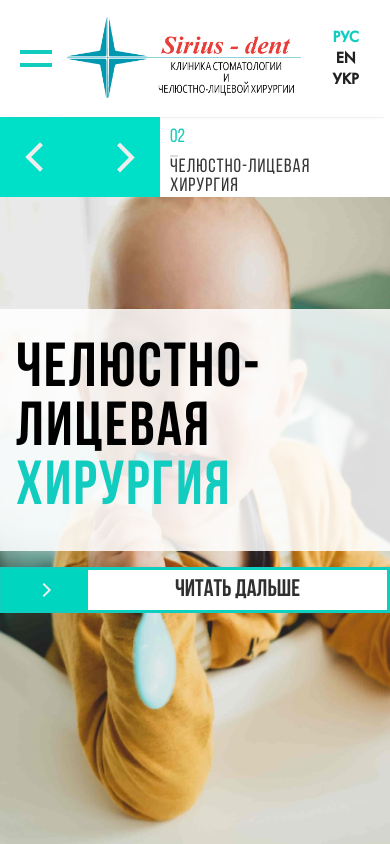
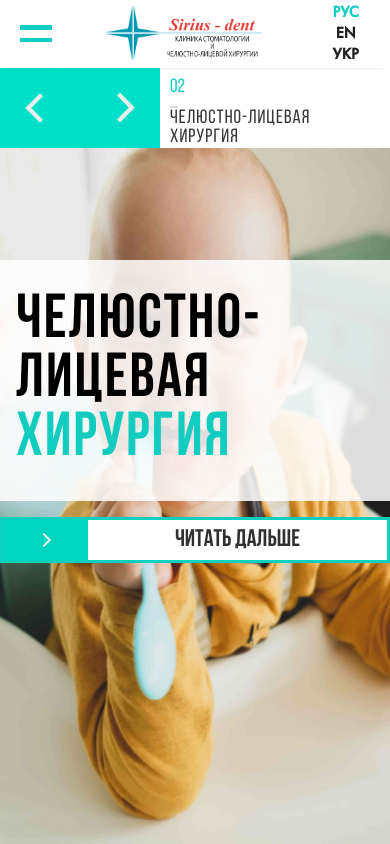
Before and after one commit to ilsrbn/nextjs-sirius, a Next.js app: page / in a window 390 px wide. Built offline with nearby package versions, Linux system fonts and the light colour scheme.

Commit message:
header size reduced to 8vh to 8 vh

```diff
--- a/styles/Content.css
+++ b/styles/Content.css
@@ -37,14 +37,16 @@
 @media only screen and (max-width: 1023px) {
   .content {
     left: 0;
+    height: 92vh;
+    top: 8vh;
   }
 
   .page {
-    height: 86.1vh;
+    height: 92vh;
   }
 
   .swiper-slide {
-    flex: 0 1 86.1vh;
+    flex: 0 1 92vh;
   }
 
   .wrapper {
--- a/styles/Glavnaya.css
+++ b/styles/Glavnaya.css
@@ -1,14 +1,12 @@
 /*--Slider Settings--*/
 .Glavnaya {
 	width: auto;
-	/*height: 86.1vh;*/
   height: 100%;
 }
 
 .Glavnaya .swiper-wrapper {
 	display: flex;
 	flex-direction: row;
-	/*height: 86.1vh;*/
   height: 100%;
 	width: 100%;
 }
@@ -116,6 +114,10 @@
 }
 
 @media only screen and (max-width: 1023px) {
+  .Glavnaya .swiper-wrapper {
+    height: 92vh;
+  }
+
   .nav__button__accesoir {
     display: none;
   }
--- a/styles/Glavnaya__slides__container.css
+++ b/styles/Glavnaya__slides__container.css
@@ -13,6 +13,10 @@
 @media only screen and (max-width: 1023px) {
   .Glavnaya .swiper-slide {
     flex: 1 0 100vw;
+  }
+
+  .Glavnaya .swiper-wrapper {
+    height: 92vh;
   }
 }
 
@@ -171,7 +175,7 @@
 .Glavnaya .image__container {
   float: right;
   width: 51.321875vw;
-  height: 86.1vh;
+  height: 92vh;
   background-size: cover;
 }
 
--- a/styles/Header.css
+++ b/styles/Header.css
@@ -177,8 +177,12 @@
 }
 
 @media only screen and (max-width: 1023px) {
+  .solomon {
+    height: 8vh;
+  }
   .header {
     box-shadow: 0px 4px 4px -6px gray;
+    height: 8vh;
   }
 
   .buttons > * {
@@ -196,7 +200,7 @@
   }
 
   .logo {
-    width: 60vw;
+    width: 40vw;
     margin: 0 auto;
     height: auto;
   }
--- a/styles/Kontakty.css
+++ b/styles/Kontakty.css
@@ -171,7 +171,7 @@
 	.Kontakty {
 		padding: 5% 5% 20%;
 		width: 100%;
-		height: 86.1vh;
+		height: 92vh;
 	}
 
 	.Kontakty .image__container {
--- a/styles/ONas.css
+++ b/styles/ONas.css
@@ -75,7 +75,7 @@
 	.ONas {
 		padding: 0 5% 15%;
 		flex-direction: column;
-		height: 86.1vh;
+		height: 92vh;
 	}
 
 	.ONas .image__container {
--- a/styles/Partnery.css
+++ b/styles/Partnery.css
@@ -88,7 +88,7 @@
 		display: flex;
 		flex-direction: column;
 		padding: 0 5% 15%;
-		height: 86.1vh;
+		height: 92vh;
 	}
 
 	.Partnery .image__container {
--- a/styles/Sidebar.css
+++ b/styles/Sidebar.css
@@ -18,7 +18,7 @@
   margin: 0;
   flex-direction: column;
   justify-content: center;
-  height: 13.9vh;
+  height: 8vh;
   display: none;
   width: 15vw;
   cursor: pointer;
@@ -137,17 +137,17 @@
 
   .Sidebar {
     width: 0;
-    height: 86.1vh;
+    height: 92vh;
     background: white;
-    transform: translateY(13.9vh);
+    transform: translateY(8vh);
     z-index: 5000;
     transition: width 150ms ease-in;
   }
 
   .Sidebar-show {
-    height: 86.1vh;
+    height: 92vh;
     width: 100vw;
-    transform: translateY(13.9vh);
+    transform: translateY(8vh);
     background: white;
     z-index: 5000;
     transition: width 150ms ease-in;
@@ -155,11 +155,11 @@
 
   .hamburger {
     display: flex;
-    transform: translateY(-13.9vh);
+    transform: translateY(-8vh);
   }
 
   .hamburger-active {
-    transform: translateY(-13.9vh);
+    transform: translateY(-8h);
   }
 
   .swiper-pagination-bullet {
@@ -172,6 +172,6 @@
 
   .Sidebar-show .SidebarList {
     height: initial;
-    transform: translateY(-13.9vh);
+    transform: translateY(-8vh);
   }
 }
--- a/styles/Uslugi.css
+++ b/styles/Uslugi.css
@@ -204,7 +204,7 @@
 		flex-direction: column;
 		width: 100%;
 		padding: 0 5%;
-		height: 86.1vh;
+		height: 92vh;
 	}
 
 	.Uslugi .sheet {
```
